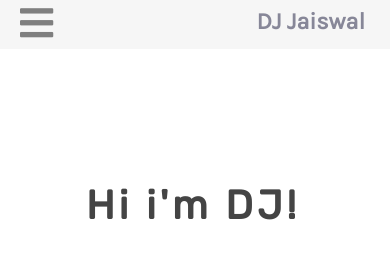
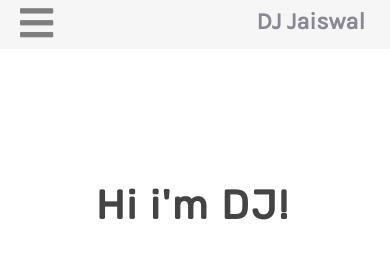
Before and after one commit to DJRockstar/Personal-Portfolio, a plain HTML site: page index.html in a window 390 px wide. Shown: the top 253 px of the page. Drawn offline with nearby package versions, Linux system fonts and the light colour scheme.

```diff
--- a/main.css
+++ b/main.css
@@ -104,7 +104,7 @@
     margin: 0 auto;
     overflow: hidden;
     white-space: nowrap;
-    letter-spacing: 0.10em;
+    letter-spacing: 0.05em;
     border-right: 0.10em solid orange;
     animation:
         typing 3.5s steps(11,end),
@@ -156,7 +156,7 @@
     div.typewriter{
         display: flex;
         justify-content: center;
-        width: 60%;
+        width: 70%;
         margin: 0 auto;
       }
 
```
